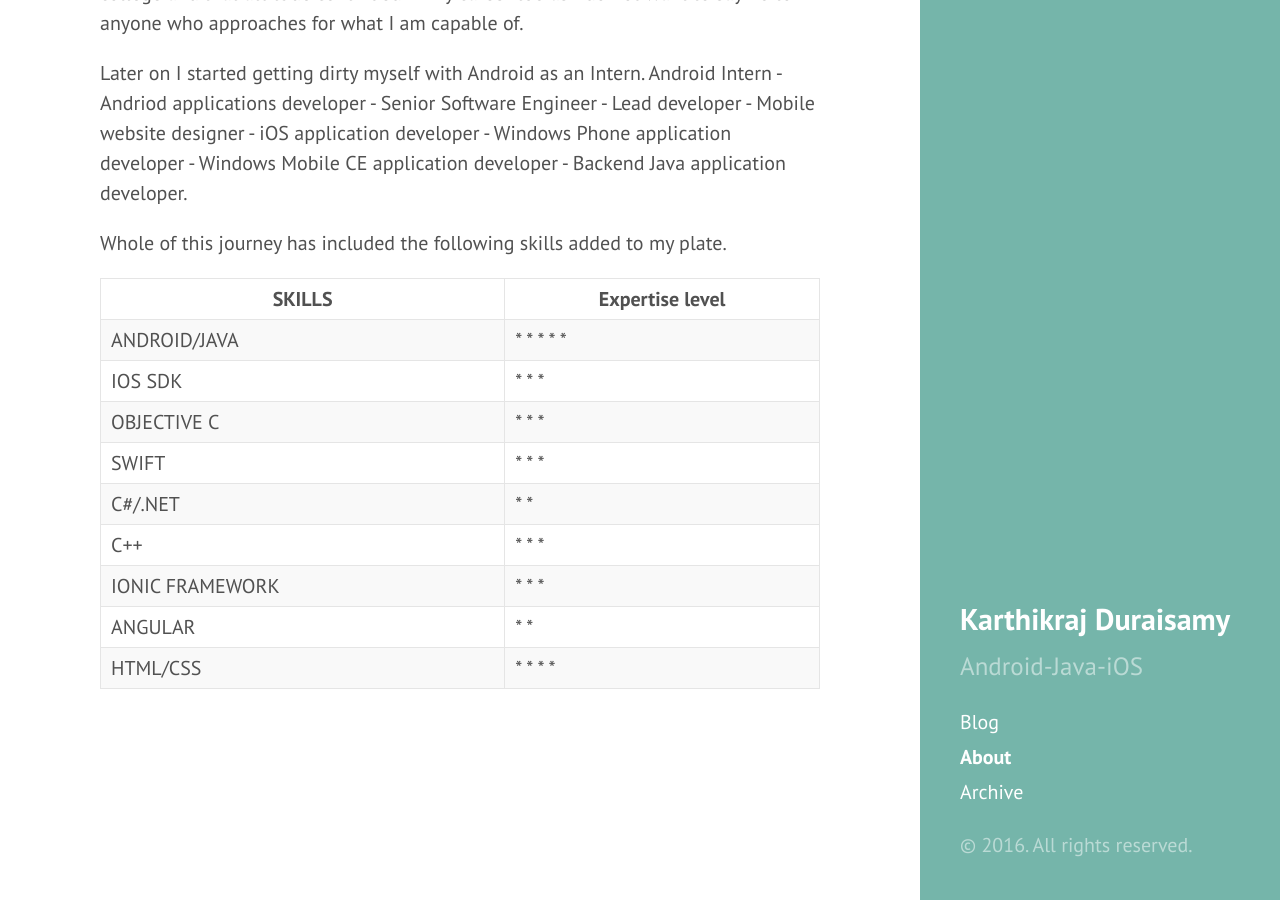
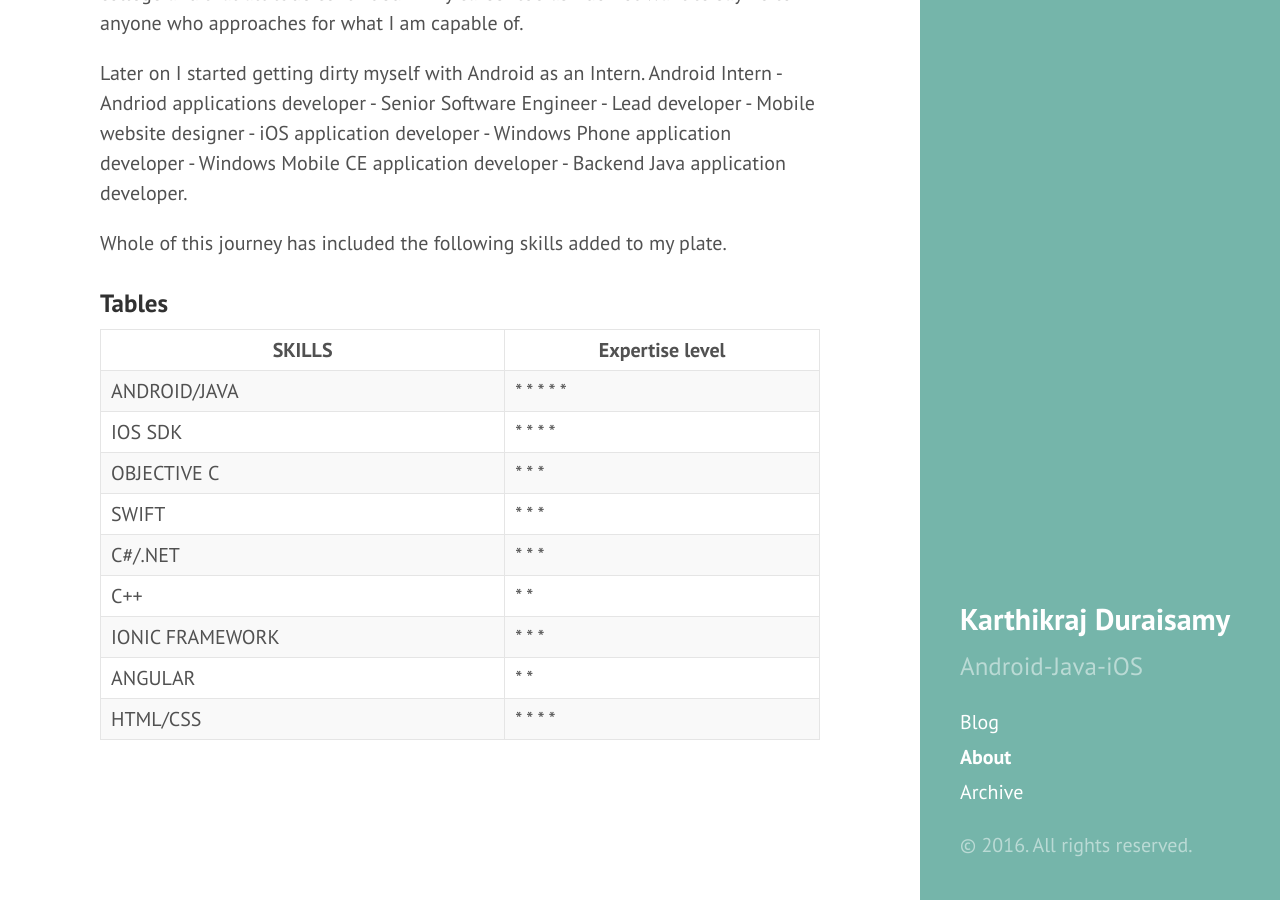
Before and after one commit to karthikraj-duraisamy/karthikraj-duraisamy.github.io, a Jekyll site: the page built from about.md, in a window 1280 px wide and 900 px high, scrolled down 681 px. Built offline with Jekyll 4.4.1, drawn with Linux system fonts in a browser that asks for light colours; Markdown is read by kramdown in place of the engine named in the settings.

Commit message:
Update about.md

```diff
--- a/about.md
+++ b/about.md
@@ -43,15 +43,52 @@ What I beliefs,
 
   Whole of this journey has included the following skills added to my plate.
 
+### Tables
 
-| SKILLS           | Expertise level                |
-| -------------    | ------------------------------ |
-| ANDROID/JAVA     | * * * * *                      |
-| IOS SDK          | * * *                          |
-| OBJECTIVE C      | * * *                          |
-| SWIFT            | * * *                          |
-| C#/.NET          | * *                            |
-| C++              | * * *                          |
-| IONIC FRAMEWORK  | * * *                          |
-| ANGULAR          | * *                            |
-| HTML/CSS         | * * * *                        |
+
+<table>
+  <thead>
+    <tr>
+      <th>SKILLS</th>
+      <th>Expertise level </th>
+    </tr>
+  </thead>
+  <tbody>
+    <tr>
+      <td>ANDROID/JAVA</td>
+      <td>* * * * * </td>
+    </tr>
+    <tr>
+      <td>IOS SDK</td>
+      <td>* * * *</td>
+    </tr>
+    <tr>
+      <td>OBJECTIVE C</td>
+      <td>* * * </td>
+    </tr>
+        <tr>
+      <td>SWIFT</td>
+      <td>* * * </td>
+    </tr>
+    <tr>
+      <td>C#/.NET</td>
+      <td>* * *</td>
+    </tr>
+    <tr>
+      <td>C++</td>
+      <td>* * </td>
+    </tr>
+    <tr>
+      <td>IONIC FRAMEWORK</td>
+      <td>* * *</td>
+    </tr>
+    <tr>
+      <td>ANGULAR</td>
+      <td>* *</td>
+    </tr>
+    <tr>
+      <td>HTML/CSS</td>
+      <td>* * * * </td>
+    </tr>
+  </tbody>
+</table>
```
